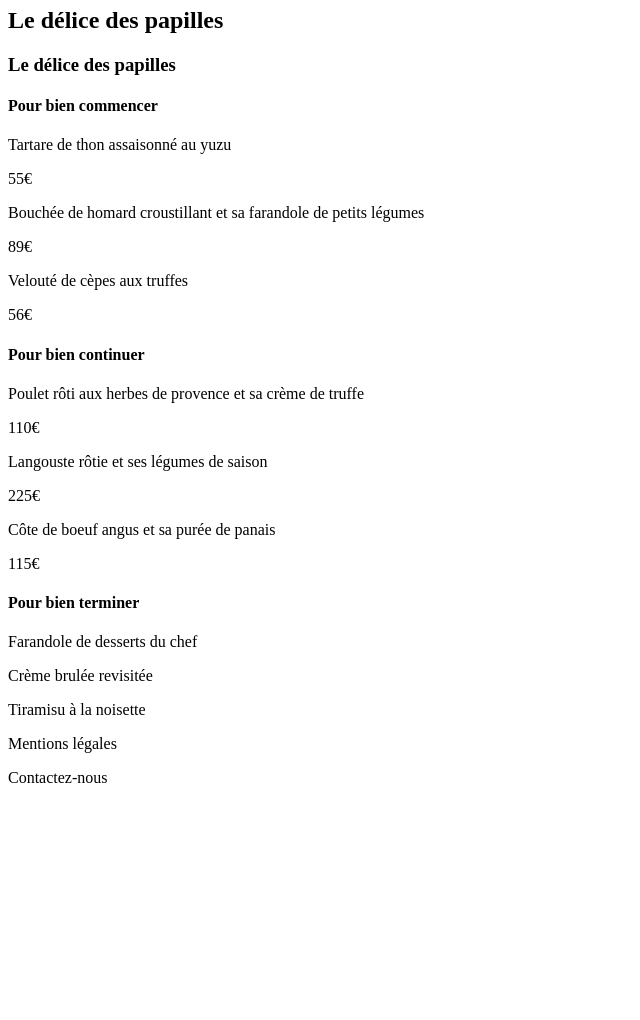
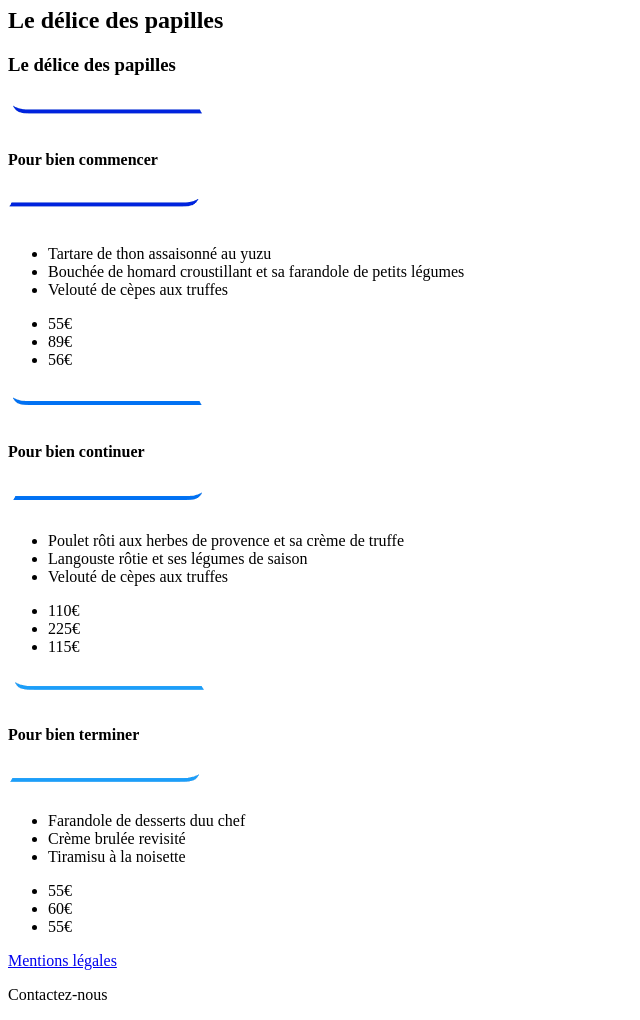
Before and after one commit to Marion-Touin/Projet3-OC-Ohmyfood, a plain HTML site: page menu3.html in a window 1280 px wide. Shown: the part 73-1093 px from the top of the page, without its empty margins (0-640 px from the left). Before the commit the page ends 876 px from the top, so only its background shows below. Drawn offline with Linux system fonts and the light colour scheme.

Commit message:
page d'accueil + balise html menu 3-4 +lien header dans les différents menus

```diff
--- a/menu3.html
+++ b/menu3.html
@@ -8,46 +8,79 @@
 <body>
     <!--En-tête de page-->
     <header>
-        <h1>ohmyfood</h1>
+        <a href="accueil.html"><h1>ohmyfood</h1></a>
     </header>
     <!--Partie blanche-->
+    <h2>Le délice des papilles</h2>
+    <main>
+        <!--titre menu haut-->
+        <section>
+            <h3>Le délice des papilles</h3>
+        </section>
+        <!--Partie pour bien commencer-->
+        <section>
             <div>
-        <h2>Le délice des papilles</h2>
+                <img src="img/trait-gauche-menu3.png">
+                <h4>Pour bien commencer</h4>
+                <img src="img/trait-droit-menu3.png">
             </div>
-    <!--Image et titre menu-->
             <div>
-        <h3>Le délice des papilles</h3>
+                <ul>
+                    <li>Tartare de thon assaisonné au yuzu</li>
+                    <li>Bouchée de homard croustillant et sa farandole de petits légumes</li>
+                    <li>Velouté de cèpes aux truffes</li>
+                </ul>
+                <ul>
+                    <li>55€</li>
+                    <li>89€</li>
+                    <li>56€</li>
+                </ul>
             </div>
-    <!--Partie pour bien commencer-->
+        </section>
+        <!--Partie pour bien continuer-->
+        <section>
             <div>
-        <h4>Pour bien commencer</h4>
-        <p>Tartare de thon assaisonné au yuzu</p>
-        <p>55€</p>
-        <p>Bouchée de homard croustillant et sa farandole de petits légumes</p>
-        <p>89€</p>
-        <p>Velouté de cèpes aux truffes</p>
-        <p>56€</p>
+                <img src="img/trait2-gauche-menu3.png">
+                <h4>Pour bien continuer</h4>
+                <img src="img/trait2-droit-menu3.png">
             </div>
-    <!--Pour bien continuer -->
             <div>
-        <h4>Pour bien continuer</h4>
-        <p>Poulet rôti aux herbes de provence et sa crème de truffe</p>
-        <p>110€</p>
-        <p>Langouste rôtie et ses légumes de saison</p>
-        <p>225€</p>
-        <p>Côte de boeuf angus et sa purée de panais</p>
-        <p>115€</p>
+                <ul>
+                    <li>Poulet rôti aux herbes de provence et sa crème de truffe</li>
+                    <li>Langouste rôtie et ses légumes de saison</li>
+                    <li>Velouté de cèpes aux truffes</li>
+                </ul>
+                <ul>
+                    <li>110€</li>
+                    <li>225€</li>
+                    <li>115€</li>
+                </ul>
             </div>
+        </section>
         <!--Partie pour bien terminer-->
+        <section>
             <div>
+                <img src="img/trait3-gauche-menu3.png">
                 <h4>Pour bien terminer</h4>
-        <p>Farandole de desserts du chef</p>
-        <p>Crème brulée revisitée</p>
-        <p>Tiramisu à la noisette</p>
+                <img src="img/trait3-droit-menu3.png">
             </div>
+            <div>
+                <ul>
+                    <li>Farandole de desserts duu chef</li>
+                    <li>Crème brulée revisité</li>
+                    <li>Tiramisu à la noisette</li>
+                </ul>
+                <ul>
+                    <li>55€</li>
+                    <li>60€</li>
+                    <li>55€</li>
+                </ul>
+            </div>
+        </section>
+    </main>
     <!--Pied de page-->
     <footer>
-        <p>Mentions légales</p>
+        <a href="mentions_legales.html">Mentions légales</a>
         <p>Contactez-nous</p>
     </footer>
 </body>
```
Also changed, not shown: accueil.html (+40 -1 lines), menu1.html (+6 -4 lines), menu2.html (+8 -6 lines), menu4.html (+58 -28 lines). Lines whose indentation alone changed are shown as unchanged.
